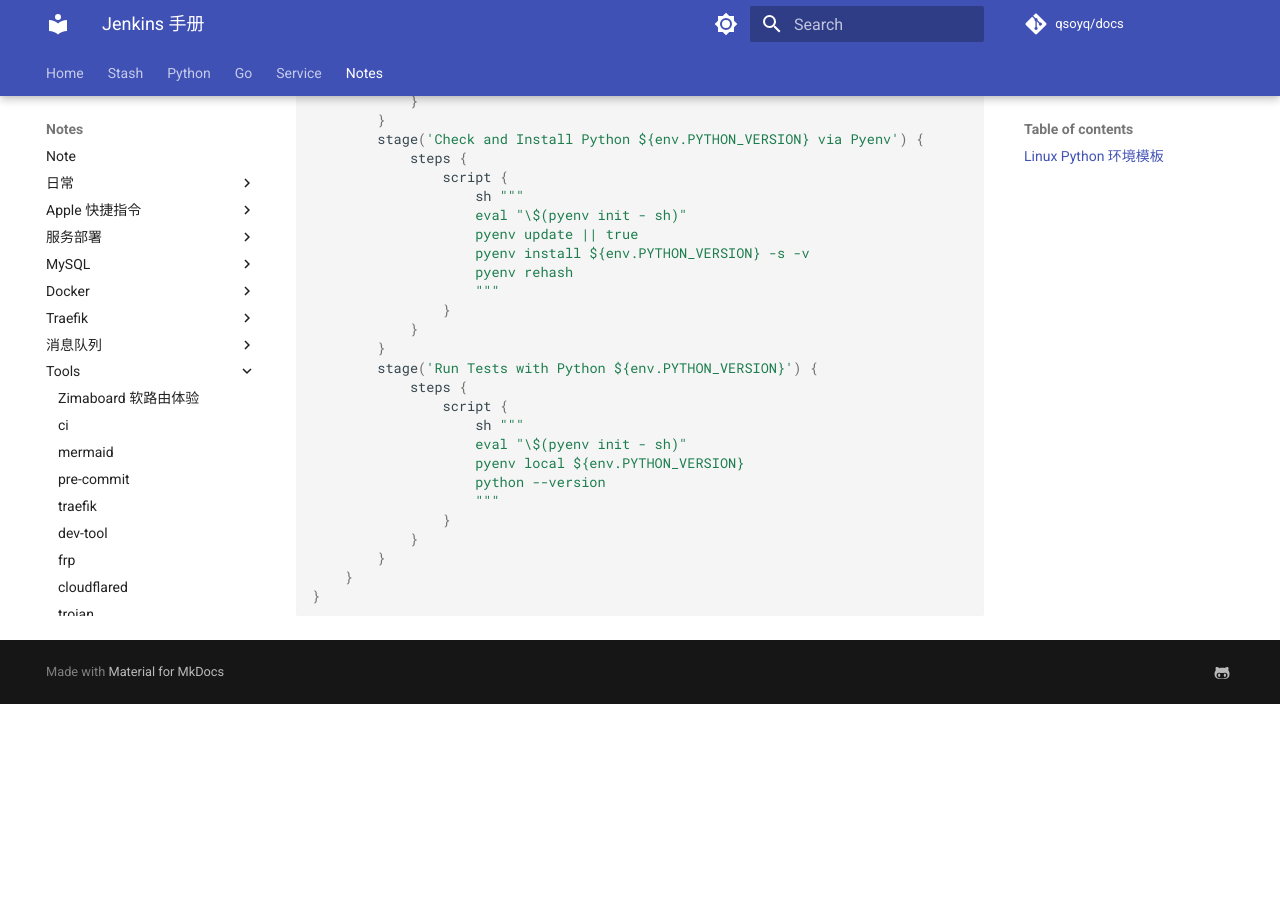
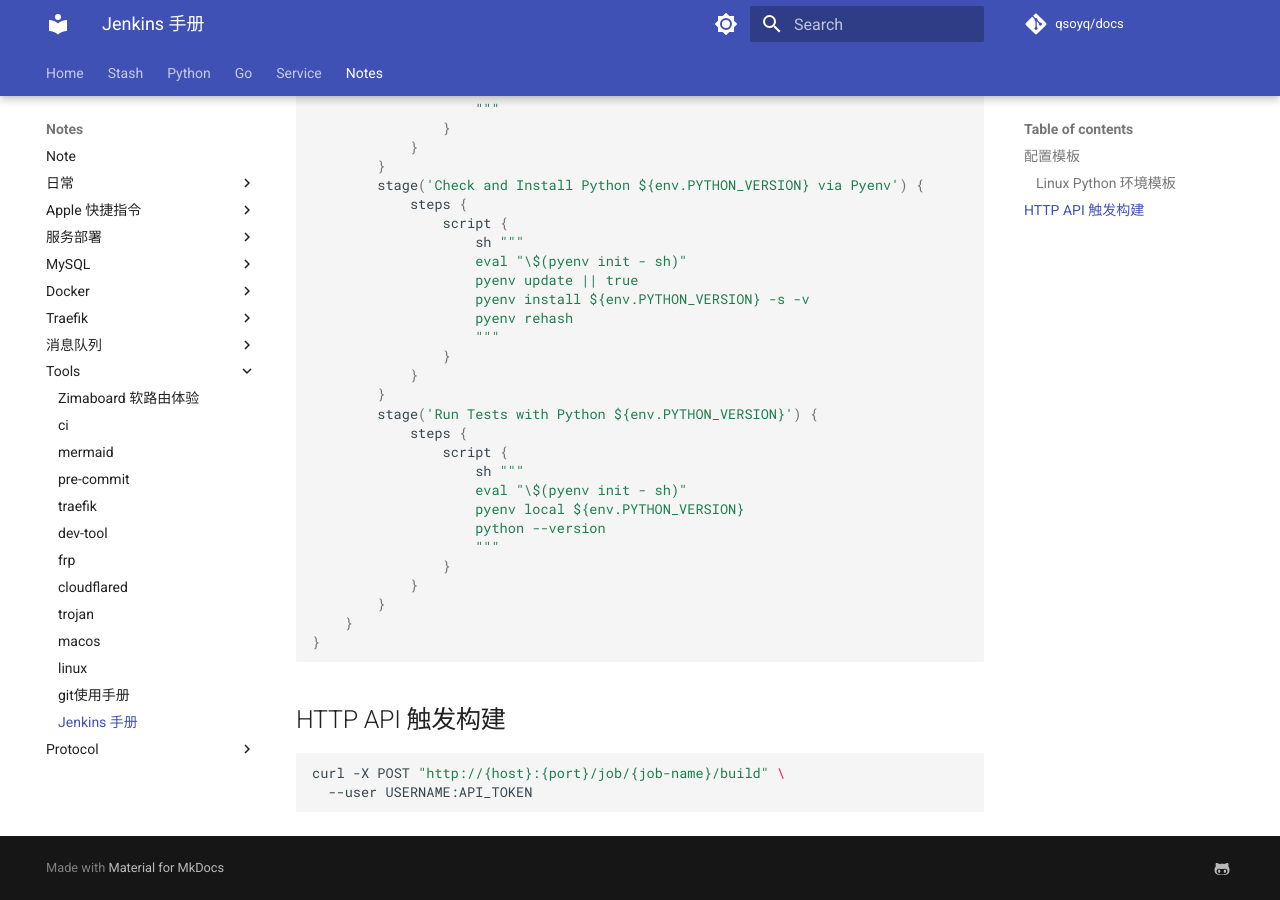
Before and after one commit to qsoyq/docs, an MkDocs documentation site: the page built from docs/tools/jenkins.md, in a window 1280 px wide and 900 px high, scrolled down 1076 px. Built offline with MkDocs 1.6.1 and Material for MkDocs 9.7.7, drawn with Linux system fonts in a browser that asks for light colours; comment, search, counter and statistics services are not loaded; before the commit the page ends 1780 px from its top, so only the background shows below that.

Commit message:
update docs/tools/jenkins.md

````diff
--- a/docs/tools/jenkins.md
+++ b/docs/tools/jenkins.md
@@ -1,6 +1,8 @@
 # jenkins
 
-## Linux Python 环境模板
+## 配置模板
+
+### Linux Python 环境模板
 
 通过`pyenv`在节点上安装指定版本的 Python 解释器
 
@@ -78,3 +80,10 @@ pipeline {
 }
 
 ```
+
+## HTTP API 触发构建
+
+```bash
+curl -X POST "http://{host}:{port}/job/{job-name}/build" \
+  --user USERNAME:API_TOKEN
+```
````
